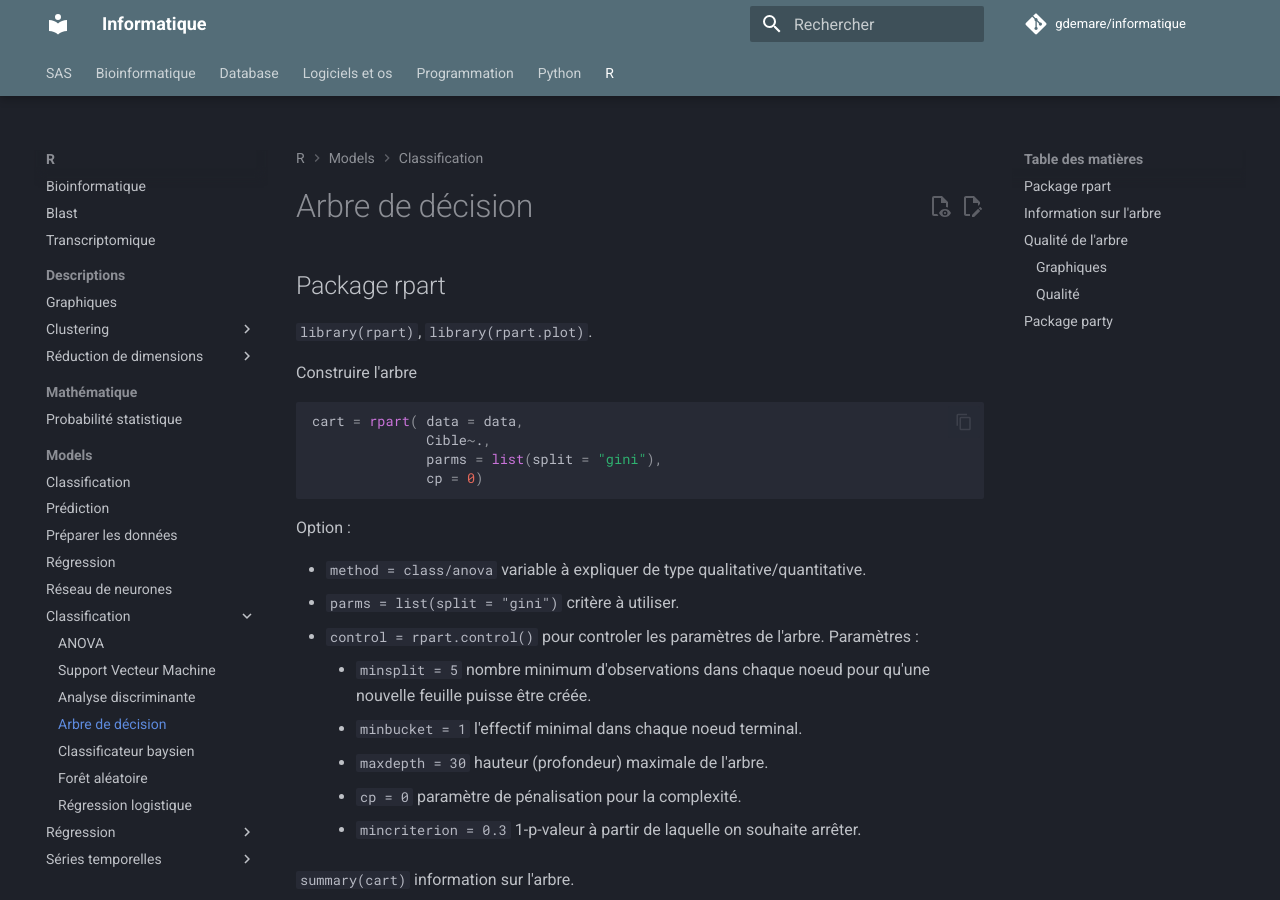
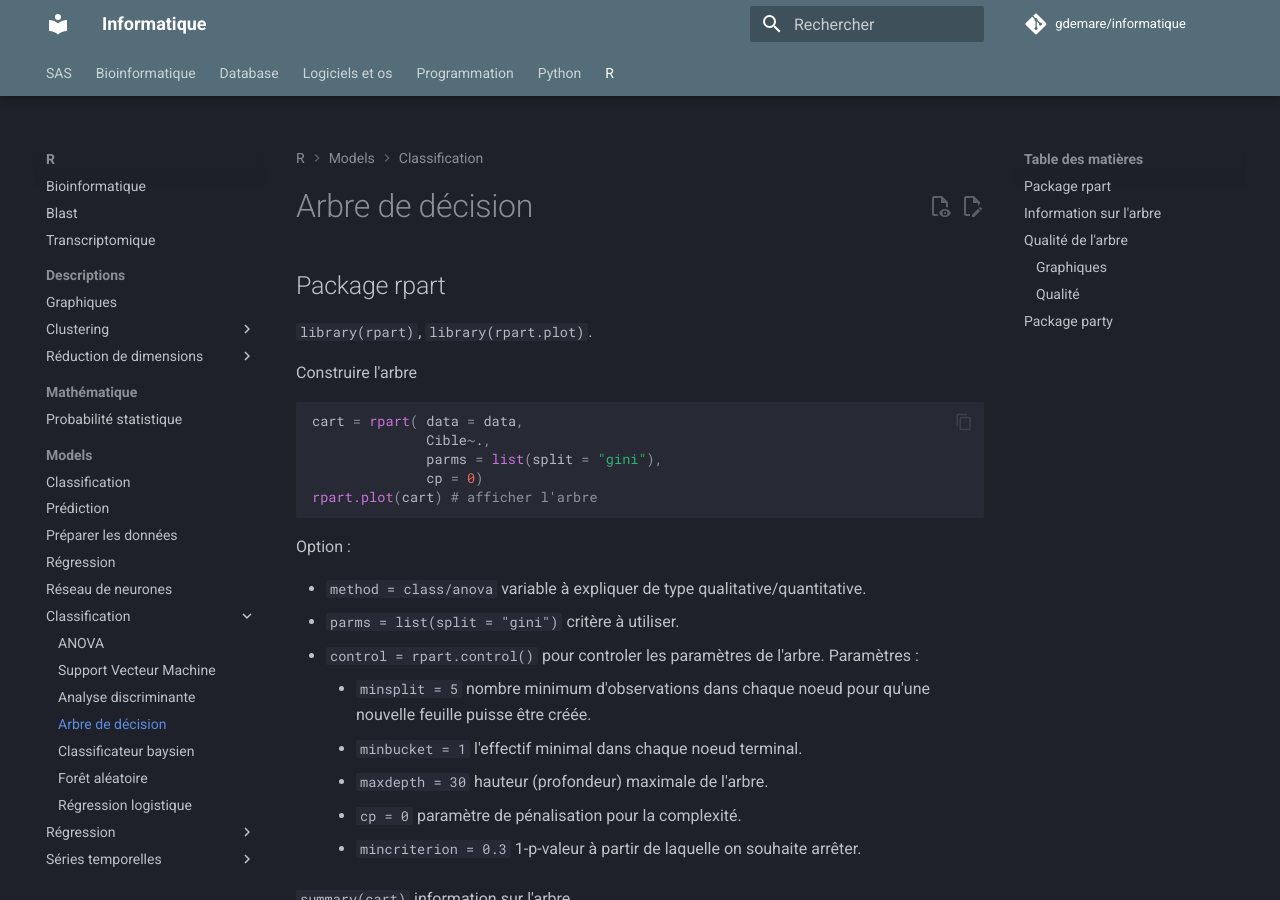
Before and after one commit to gdemare/Informatique, an MkDocs documentation site: the page built from docs/r/models/classification/arbre de décision.md, in a window 1280 px wide and 900 px high. Built offline with MkDocs 1.6.1 and Material for MkDocs 9.7.7, drawn with Linux system fonts in a browser that asks for light colours; comment, search, counter and statistics services are not loaded.

Commit message:
Update arbre de décision.md

````diff
--- a/docs/r/models/classification/arbre de décision.md
+++ b/docs/r/models/classification/arbre de décision.md
@@ -9,6 +9,7 @@ cart = rpart( data = data,
               Cible~.,
               parms = list(split = "gini"),
               cp = 0)
+rpart.plot(cart) # afficher l'arbre
 ```
 
 Option :
````
